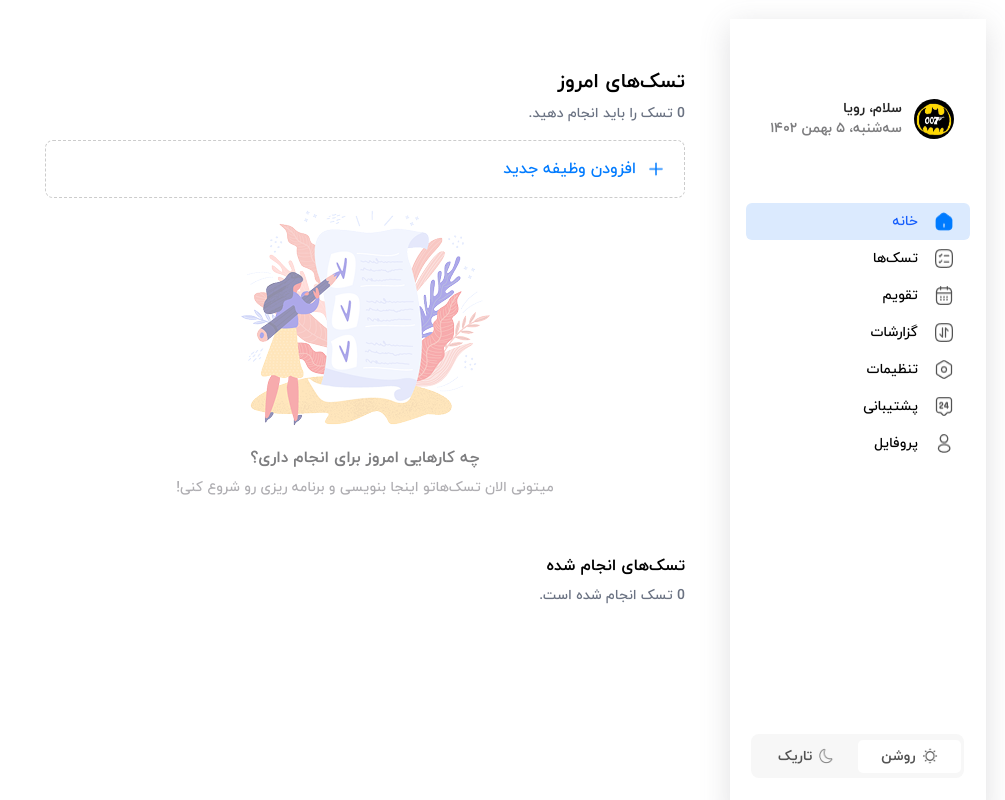
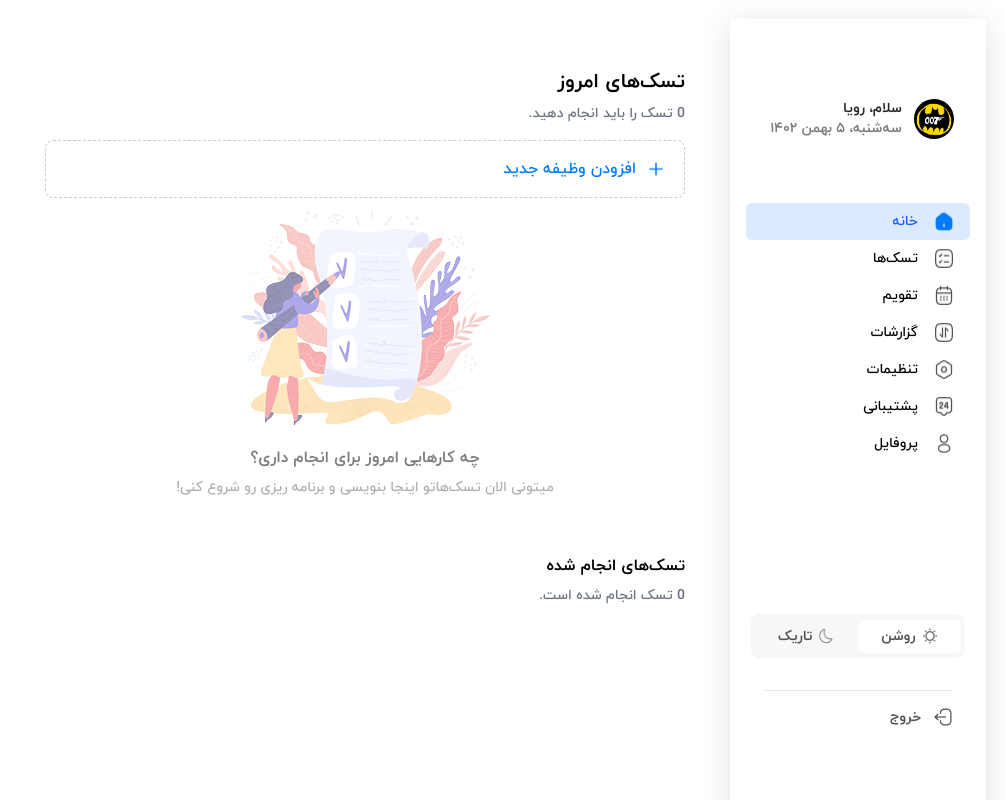
Before and after one commit to YasinSanjari/quera-todo-list, a website: page index.html in a window 1280 px wide. Shown: the whole page, without its empty margins (275-1280 px from the left). Drawn offline with Linux system fonts and the light colour scheme; a script that the page names is missing.

Commit message:
feat: :sparkles: fixed some sidebar styles

```diff
--- a/index.html
+++ b/index.html
@@ -45,7 +45,7 @@
       </section>
       <!-- sidebar -->
       <div
-        class="sidebar bg-[#fff] md:pb-[2.5vh] dark:bg-[#091120] dark:text-[#fff]"
+        class="sidebar bg-[#fff] dark:bg-[#091120] dark:text-[#fff]"
       >
         <div class="mb-4 flex items-center justify-between md:hidden">
           <h3 class="mr-4 font-bold dark:text-[#fff]">کوئرا لیست</h3>
--- a/src/input.css
+++ b/src/input.css
@@ -168,7 +168,7 @@
   display: flex;
   flex-direction: column;
   align-items: start;
-  margin-top: 15rem;
+  margin-top: 15vh;
 }
 .darkmode__container > button:last-child {
   border-top: 1px solid #e9e9e9;
```
Also changed, not shown: src/output.css.
